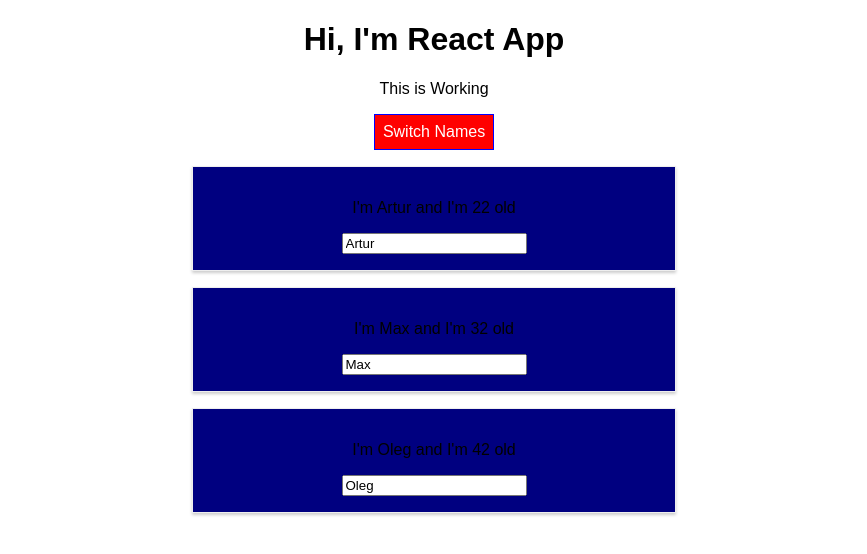
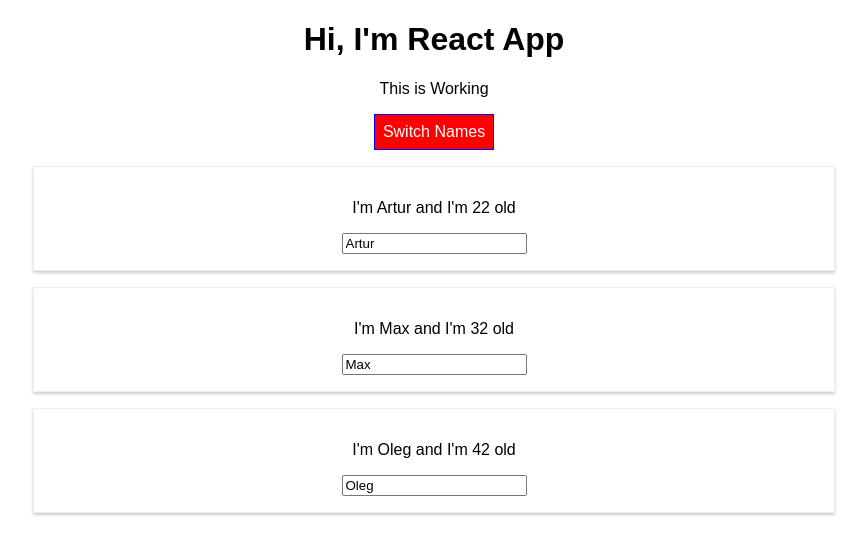
Before and after one commit to ar2zee/React-complete-guide, a React (Create React App) app: page / in a window 1280 px wide. Both pictures are taken after a click on the button "Switch Names". Shown: the top 554 px of the page, without its empty margins (206-1073 px from the left). Built offline with nearby package versions, Linux system fonts and the light colour scheme.

Commit message:
Testing commit for css-module branch

```diff
--- a/src/App.js
+++ b/src/App.js
@@ -1,7 +1,7 @@
 import React, { Component } from 'react';
 import './App.css';
 import Person from './Person/Person';
-import Radium, {StyleRoot} from 'radium'
+
 
 class App extends Component {
   state = {
@@ -58,11 +58,7 @@ class App extends Component {
       font: 'inherit',
       border: '1px solid blue',
       padding: '8px',
-      cursor: 'pointer',
-      ':hover': {
-        backgroundColor: 'lightgreen',
-        color: 'black'
-      }
+      cursor: 'pointer'
     };
 
     let persons = null;
@@ -84,10 +80,7 @@ class App extends Component {
       )
 
       style.backgroundColor = 'red';
-      style[':hover'] = {
-        backgroundColor: 'salmon',
-          color: 'black'
-      }
+
     }
 
     const classes = [];
@@ -101,7 +94,6 @@ class App extends Component {
 
 
     return (
-      <StyleRoot>
       <div className="App">
        <h1>Hi, I'm React App</h1>
        <p className={classes.join(' ')}>This is Working</p>
@@ -112,9 +104,8 @@ class App extends Component {
         {/* <button onClick={() => this.switchNameHandler('Hulya!')}>Switch Names</button> Alternative way to bind  */}
         {persons}
       </div>
-        </StyleRoot>
     );
   }
 }
 
-export default Radium(App);
+export default App;
--- a/src/Person/Person.js
+++ b/src/Person/Person.js
@@ -1,16 +1,10 @@
 import React from 'react';
-import Radium from 'radium';
 import './Person.css'
 
 const person = (props) => {
-    const style = {
-        '@media (min-width: 500px)' : {
-            width: '450px',
-            backgroundColor: 'navy'
-        }
-    }
+
    return(
-    <div className="Person" style={style} >
+    <div className="Person"  >
         <p onClick={props.click}>I'm {props.name} and I'm {props.age} old </p>
         <p>{props.children}</p>
            <input type="text" onChange={props.changed} value={props.name}/>
@@ -18,4 +12,4 @@ const person = (props) => {
    )
 };
 
-export default Radium(person);
+export default person;
```
